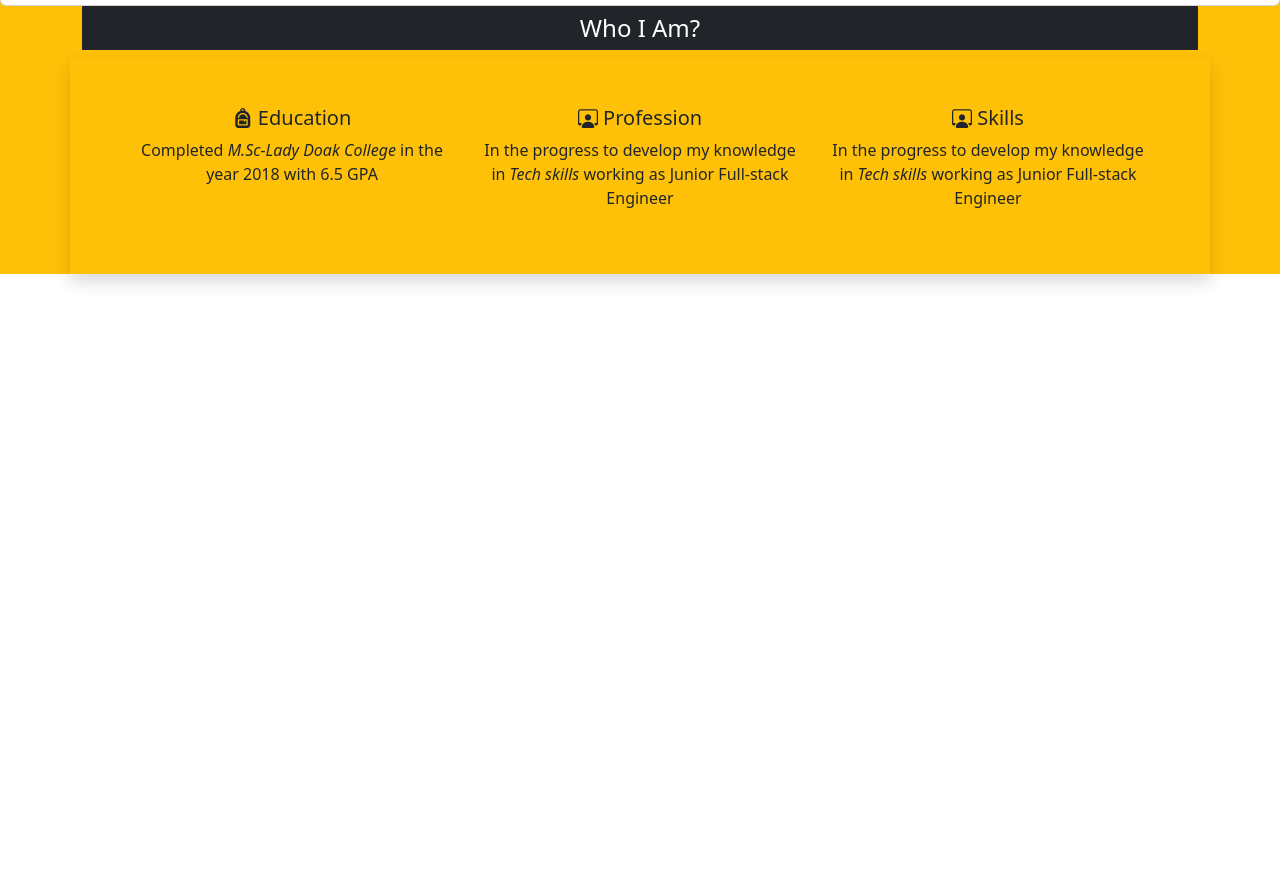
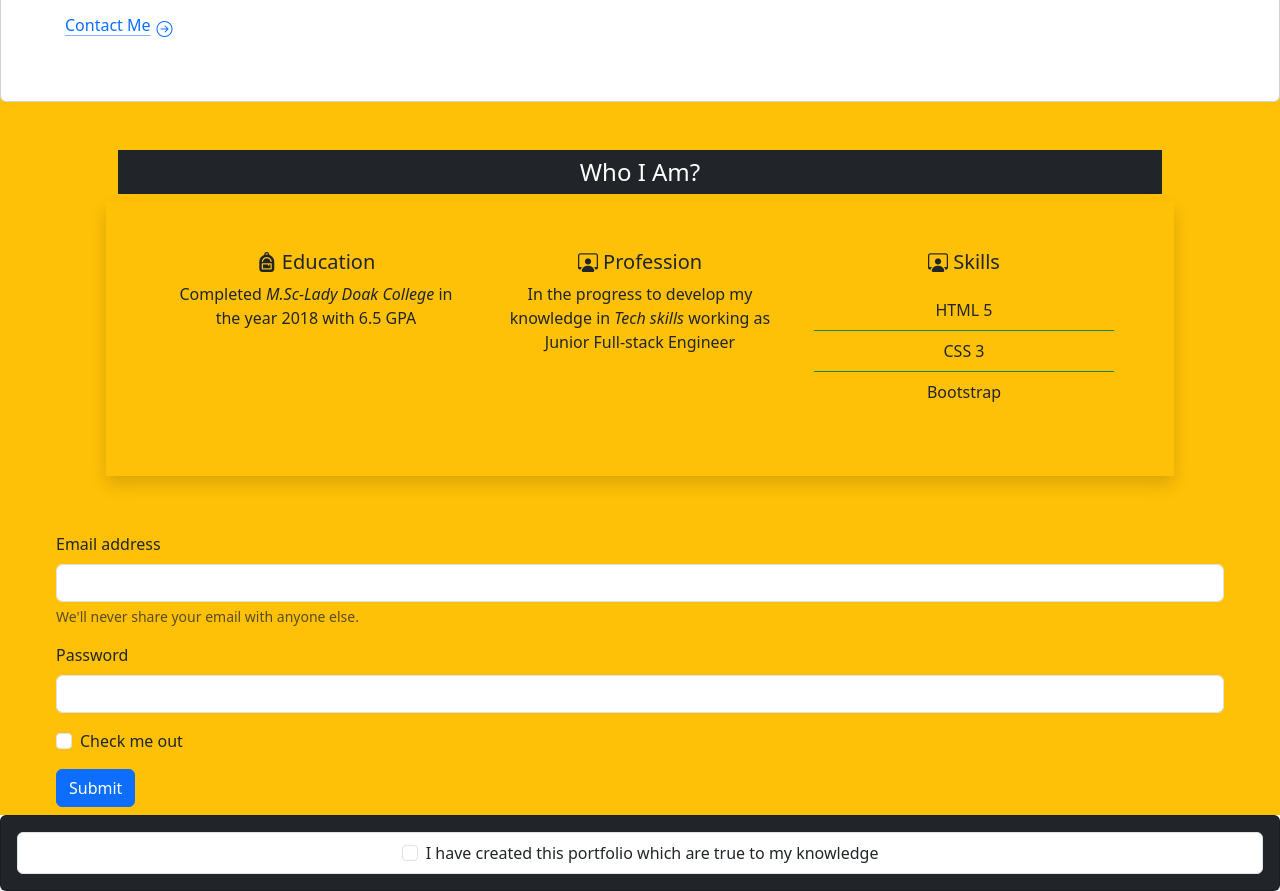
Before and after one commit to Jeya-rosini/bootstrap-portfolio, a plain HTML site: page index.html in a window 1280 px wide. Shown: the part 503-1394 px from the top of the page. Before the commit the page ends 800 px from the top, so only its background shows below. Drawn offline with nearby package versions, Linux system fonts and the light colour scheme.

Commit message:
add the changes

```diff
--- a/assets/css/style.css
+++ b/assets/css/style.css
@@ -4,7 +4,6 @@
     padding: 0;
 }
 
-.btn btn-primary{
-    outline: none;
-    box-shadow: none;
+[data-bs-theme="yellow"] {
+    --bs-body-color: var()
 }
--- a/index.html
+++ b/index.html
@@ -89,7 +89,7 @@
                         </div>
                     </div>
                 </div>
-            <div class="card">
+            <div class="card p-5">
                 <h4 class="card-header text-center bg-dark text-white">Glimpse</h4>
                 <div class="card-body">
                   <h4 class="card-title"><small class="text-body-secondary">Junior </small>Full-stack Engineer</small>
@@ -106,7 +106,7 @@
                   </a>
                 </div>
               </div>
-              <div class="container text-center">
+              <div class="container text-center p-5">
                 <h4 class="Details-container bg-dark p-2 text-white">Who I Am?</h4>
                 <div class="row p-5 border-success border-3 shadow shadow-intensity-xl">
                   <div class="col">
@@ -124,13 +124,45 @@
                   <div class="col">
                     <h5><i class="bi bi-person-workspace"></i> Skills</h5>
                     <p>
-                        In the progress to develop my knowledge in <i>Tech skills</i> working as Junior Full-stack Engineer
+                        <ul class="list-group list-group-flush">
+                            <li class="list-group-item bg-transparent border-solid border-success">HTML 5</li>
+                            <li class="list-group-item bg-transparent bordre-solid border-success">CSS 3</li>
+                            <li class="list-group-item bg-transparent">Bootstrap</li>
+                          </ul>
                     </p>
                   </div>
                   </div>
               </div>
+              <form class="form-section ms-5 me-5 p-2">
+                <div class="mb-3">
+                  <label for="exampleInputEmail1" class="form-label">Email address</label>
+                  <input type="email" class="form-control" id="exampleInputEmail1" aria-describedby="emailHelp">
+                  <div id="emailHelp" class="form-text">We'll never share your email with anyone else.</div>
+                </div>
+                <div class="mb-3">
+                  <label for="exampleInputPassword1" class="form-label">Password</label>
+                  <input type="password" class="form-control" id="exampleInputPassword1">
+                </div>
+                <div class="mb-3 form-check">
+                  <input type="checkbox" class="form-check-input" id="exampleCheck1">
+                  <label class="form-check-label" for="exampleCheck1">Check me out</label>
+                </div>
+                <button type="submit" class="btn btn-primary">Submit</button>
+              </form>
          </div>
     </main>
+    <footer>
+        <div class="card bg-dark text-white text-center">
+            <div class="card-body">
+                <ul class="list-group">
+                    <li class="list-group-item">
+                      <input class="form-check-input me-1" type="checkbox" value="" id="firstCheckbox">
+                      <label class="form-check-label" for="firstCheckbox">I have created this portfolio which are true to my knowledge</label>
+                    </li>
+                  </ul>
+            </div>
+          </div>
+    </footer>
 
 
     <script src="https://cdn.jsdelivr.net/npm/bootstrap@5.3.2/dist/js/bootstrap.bundle.min.js"
```
